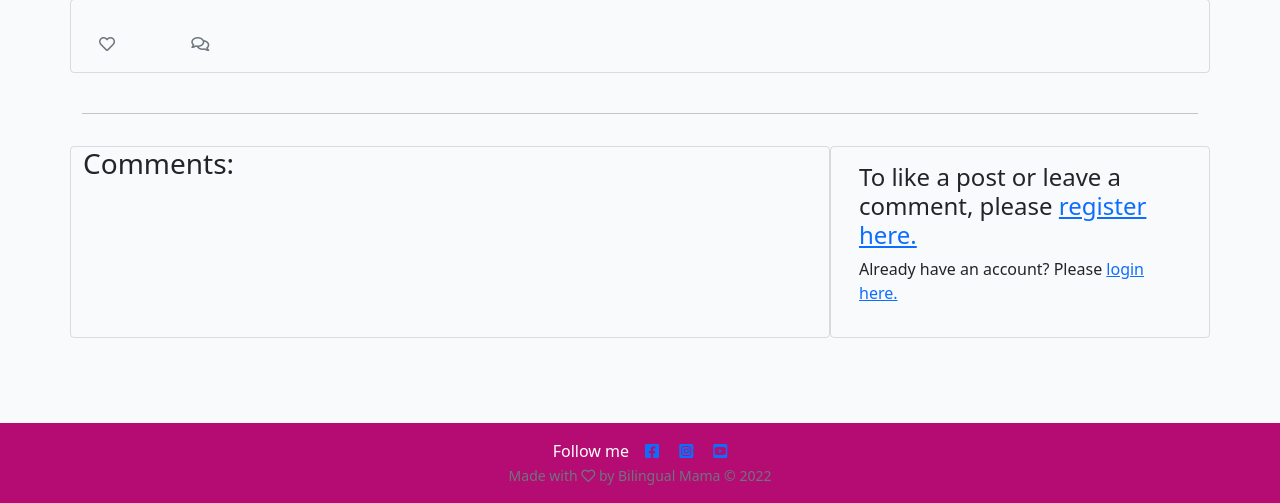
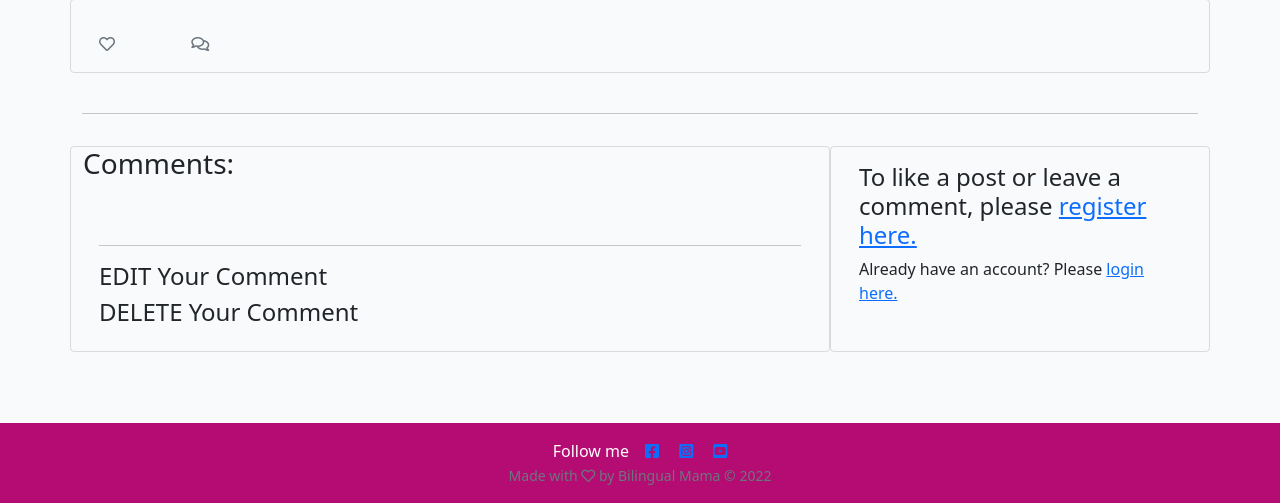
Before and after one commit to psnaz/bilingual-mama, a Django app: template templates/post_detail.html in a window 1280 px wide. Shown: the part 297-800 px from the top of the page. Run offline with Django 3.2, Linux system fonts and the light colour scheme; the template is opened without the code that fills it, so the values that code supplies are empty; parts of the project's set-up code (start-up, migrations or seed data) failed here and were passed over; some libraries are stand-ins or nearby versions.

Commit message:
Add edit-comment.html, url path and view

```diff
--- a/bmblog/urls.py
+++ b/bmblog/urls.py
@@ -8,6 +8,7 @@ urlpatterns = [
     path('like/<slug:slug>', views.PostLike.as_view(), name='post_like'),
     path('queries', include('queries.urls')),
     path('templates/about/', views.about, name='about'),
+    path('edit-comment', views.edit_comment, name='edit-comment'),
 ]
 
 handler404 = "bmblog.views.page_not_found_view"
--- /dev/null
+++ b/templates/edit_comment.html
@@ -0,0 +1,6 @@
+{% extends 'base.html' %}
+{% block content %}
+
+{% load crispy_forms_tags %}
+
+<h3>This is where we edit a comment.</h3>
--- a/templates/post_detail.html
+++ b/templates/post_detail.html
@@ -80,6 +80,13 @@
                 </div>
                 {% endfor %}
 
+                <br>
+                <hr>
+                <div>
+                    <h4>EDIT Your Comment</h4>
+                    <h4>DELETE Your Comment</h4>
+                </div>
+
             </div>
         </div>
         <div class="col-md-4 card mb-4  mt-3 ">
```
Also changed, not shown: bmblog/views.py (+11 -0 lines).
